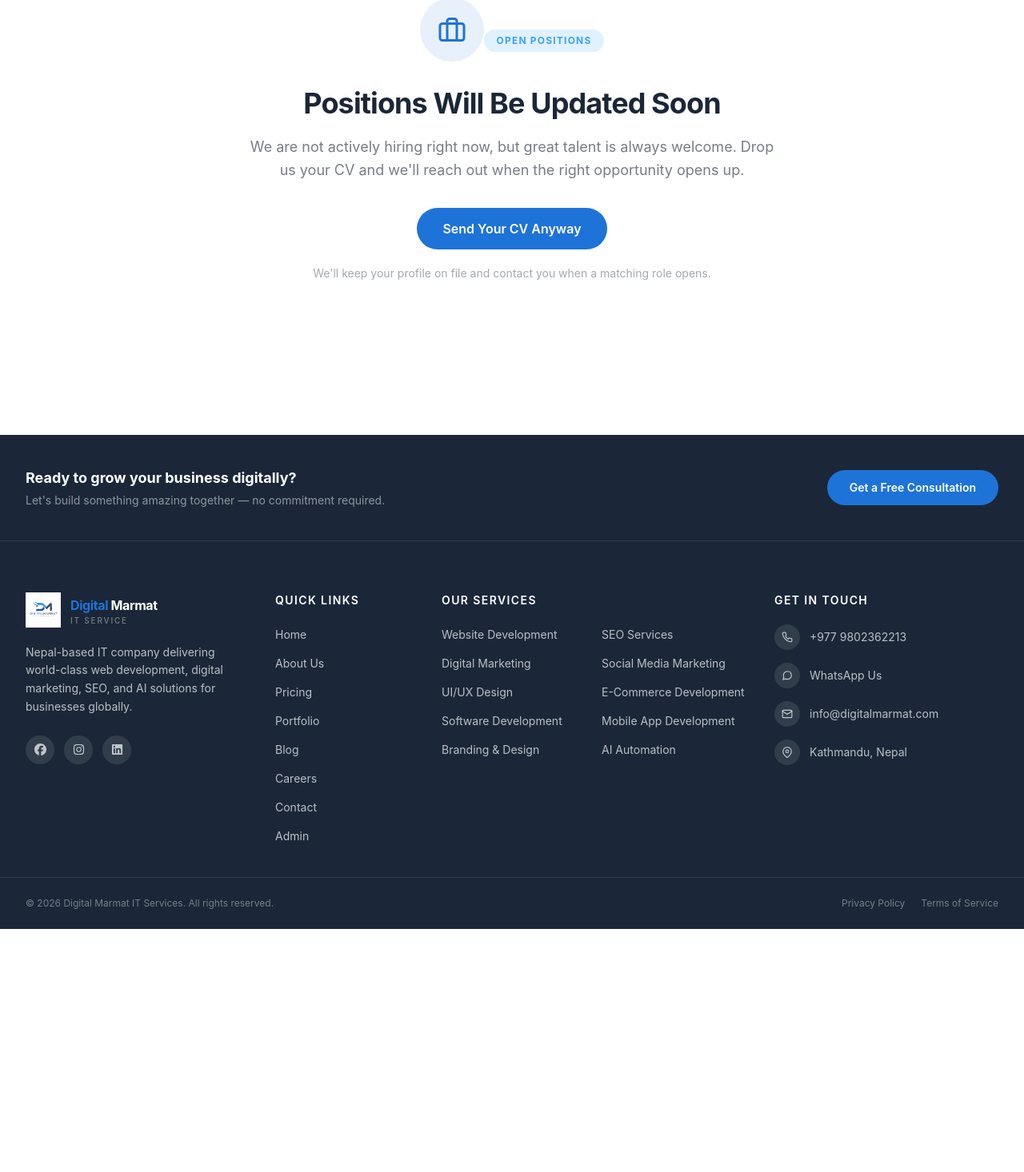
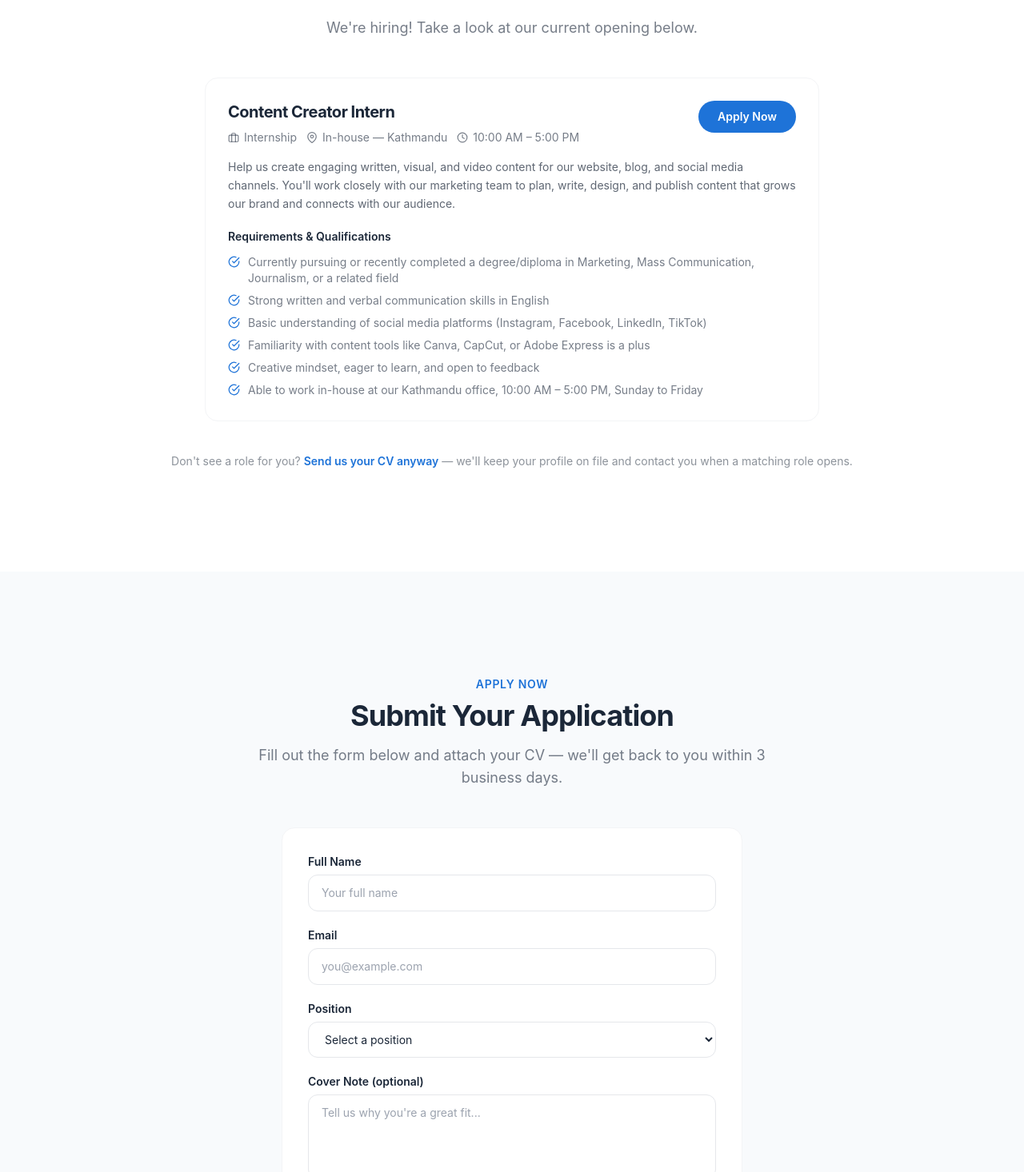
Before and after one commit to pawan7292/IT-Website, a Next.js app: page /careers in a window 1280 px wide. Shown: the part 2364-3830 px from the top of the page at 80% size. Before the commit the page ends 3526 px from the top, so only its background shows below. Built offline with nearby package versions, Linux system fonts and the light colour scheme.

Commit message:
Add Content Creator Intern position to careers page

```diff
--- a/app/(routes)/careers/page.tsx
+++ b/app/(routes)/careers/page.tsx
@@ -28,74 +28,20 @@ const services = [
 
 const positions = [
   {
-    title: 'Web Developer',
-    type: 'Full-time',
-    location: 'Kathmandu / Remote',
-    department: 'Development',
-    description: 'Build fast, responsive websites and web applications using modern technologies like Next.js, React, and Tailwind CSS.',
-  },
-  {
-    title: 'SEO Specialist',
-    type: 'Full-time',
-    location: 'Kathmandu / Remote',
-    department: 'SEO & Growth',
-    description: 'Drive organic growth through on-page, off-page, and technical SEO strategies. Experience with Google Search Console and analytics tools required.',
-  },
-  {
-    title: 'Digital Marketing Executive',
-    type: 'Full-time',
-    location: 'Kathmandu / Remote',
+    title: 'Content Creator Intern',
+    type: 'Internship',
+    location: 'In-house — Kathmandu',
+    hours: '10:00 AM – 5:00 PM',
     department: 'Marketing',
-    description: 'Plan and execute digital campaigns across multiple channels. Hands-on experience with Google Ads, Meta Ads, and email marketing is a plus.',
-  },
-  {
-    title: 'Social Media Manager',
-    type: 'Full-time',
-    location: 'Kathmandu / Remote',
-    department: 'Marketing',
-    description: 'Create engaging content, manage brand presence across social platforms, and grow our clients\' audiences with data-driven strategies.',
-  },
-  {
-    title: 'UI/UX Designer',
-    type: 'Full-time',
-    location: 'Kathmandu / Remote',
-    department: 'Design',
-    description: 'Design intuitive, user-centered interfaces using Figma. Strong portfolio showcasing web and mobile UI design is essential.',
-  },
-  {
-    title: 'E-Commerce Developer',
-    type: 'Full-time',
-    location: 'Kathmandu / Remote',
-    department: 'Development',
-    description: 'Build and optimize e-commerce platforms on Shopify, WooCommerce, or custom stacks. Experience with payment gateways and product management required.',
-  },
-  {
-    title: 'Software Developer',
-    type: 'Full-time',
-    location: 'Kathmandu / Remote',
-    department: 'Development',
-    description: 'Develop scalable backend systems and APIs. Proficiency in Node.js, Python, or similar technologies with strong database knowledge.',
-  },
-  {
-    title: 'Mobile App Developer',
-    type: 'Full-time',
-    location: 'Kathmandu / Remote',
-    department: 'Development',
-    description: 'Build cross-platform mobile applications using React Native or Flutter. Experience shipping apps to the App Store and Google Play is preferred.',
-  },
-  {
-    title: 'Brand & Graphic Designer',
-    type: 'Full-time',
-    location: 'Kathmandu / Remote',
-    department: 'Design',
-    description: 'Create compelling brand identities, logos, and marketing materials. Proficiency in Adobe Creative Suite and a strong portfolio are required.',
-  },
-  {
-    title: 'AI / Automation Engineer',
-    type: 'Full-time',
-    location: 'Kathmandu / Remote',
-    department: 'Technology',
-    description: 'Design and implement AI-powered workflows and automation solutions for clients. Experience with LLMs, APIs, and tools like Make or Zapier is a plus.',
+    description: 'Help us create engaging written, visual, and video content for our website, blog, and social media channels. You\'ll work closely with our marketing team to plan, write, design, and publish content that grows our brand and connects with our audience.',
+    requirements: [
+      'Currently pursuing or recently completed a degree/diploma in Marketing, Mass Communication, Journalism, or a related field',
+      'Strong written and verbal communication skills in English',
+      'Basic understanding of social media platforms (Instagram, Facebook, LinkedIn, TikTok)',
+      'Familiarity with content tools like Canva, CapCut, or Adobe Express is a plus',
+      'Creative mindset, eager to learn, and open to feedback',
+      'Able to work in-house at our Kathmandu office, 10:00 AM – 5:00 PM, Sunday to Friday',
+    ],
   },
 ]
 
@@ -237,35 +183,149 @@ export default function CareersPage() {
         </Container>
       </section>
 
-      {/* ── No Open Positions — Coming Soon ── */}
+      {/* ── Open Positions ── */}
       <section id="open-positions" className="section-padding bg-white">
         <Container>
+          <SectionHeader
+            badge="Open Positions"
+            title="Join Our Team"
+            description="We're hiring! Take a look at our current opening below."
+          />
+          <div className="max-w-3xl mx-auto space-y-6">
+            {positions.map((p, i) => (
+              <motion.div
+                key={p.title}
+                initial={{ opacity: 0, y: 24 }}
+                whileInView={{ opacity: 1, y: 0 }}
+                viewport={{ once: true }}
+                transition={{ duration: 0.5, delay: i * 0.1 }}
+                className="bg-white rounded-2xl p-7 border border-gray-100 hover:shadow-md transition-shadow"
+              >
+                <div className="flex flex-wrap items-start justify-between gap-4 mb-4">
+                  <div>
+                    <h3 className="text-xl font-bold text-navy mb-2">{p.title}</h3>
+                    <div className="flex flex-wrap gap-3 text-sm text-navy/60">
+                      <span className="inline-flex items-center gap-1.5"><FiBriefcase size={14} /> {p.type}</span>
+                      <span className="inline-flex items-center gap-1.5"><FiMapPin size={14} /> {p.location}</span>
+                      <span className="inline-flex items-center gap-1.5"><FiClock size={14} /> {p.hours}</span>
+                    </div>
+                  </div>
+                  <button
+                    onClick={() => handleApply(p.title)}
+                    className="shrink-0 bg-primary text-white px-6 py-2.5 rounded-full font-semibold text-sm hover:bg-primary/90 transition"
+                  >
+                    Apply Now
+                  </button>
+                </div>
+                <p className="text-navy/70 text-sm leading-relaxed mb-5">{p.description}</p>
+                <div>
+                  <p className="text-sm font-semibold text-navy mb-3">Requirements & Qualifications</p>
+                  <ul className="space-y-2">
+                    {p.requirements.map((r) => (
+                      <li key={r} className="flex items-start gap-2.5 text-sm text-navy/60">
+                        <FiCheckCircle className="text-primary shrink-0 mt-0.5" size={15} />
+                        <span>{r}</span>
+                      </li>
+                    ))}
+                  </ul>
+                </div>
+              </motion.div>
+            ))}
+          </div>
+          <p className="text-center text-navy/50 text-sm mt-10">
+            Don't see a role for you?{' '}
+            <a href="mailto:info@digitalmarmat.com?subject=Career Enquiry — Digital Marmat" className="text-primary font-semibold hover:underline">
+              Send us your CV anyway
+            </a>
+            {' '}— we'll keep your profile on file and contact you when a matching role opens.
+          </p>
+        </Container>
+      </section>
+
+      {/* ── Apply Form ── */}
+      <section id="apply-form" className="section-padding bg-light-bg">
+        <Container>
+          <SectionHeader
+            badge="Apply Now"
+            title="Submit Your Application"
+            description="Fill out the form below and attach your CV — we'll get back to you within 3 business days."
+          />
           <motion.div
-            initial={{ opacity: 0, y: 30 }}
+            initial={{ opacity: 0, y: 24 }}
             whileInView={{ opacity: 1, y: 0 }}
             viewport={{ once: true }}
-            transition={{ duration: 0.6 }}
-            className="max-w-2xl mx-auto text-center py-16"
+            transition={{ duration: 0.5 }}
+            className="max-w-xl mx-auto bg-white rounded-2xl p-8 border border-gray-100"
           >
-            <div className="inline-flex items-center justify-center w-20 h-20 rounded-full bg-primary/10 text-primary mb-8">
-              <FiBriefcase size={36} />
-            </div>
-            <span className="inline-block bg-secondary/15 text-secondary text-xs font-bold uppercase tracking-widest px-4 py-1.5 rounded-full mb-5">
-              Open Positions
-            </span>
-            <h2 className="text-navy font-bold mb-5">Positions Will Be Updated Soon</h2>
-            <p className="text-navy/60 text-lg leading-relaxed mb-8">
-              We are not actively hiring right now, but great talent is always welcome. Drop us your CV and we'll reach out when the right opportunity opens up.
-            </p>
-            <a
-              href="mailto:info@digitalmarmat.com?subject=Career Enquiry — Digital Marmat"
-              className="inline-flex items-center gap-2 bg-primary text-white px-8 py-3.5 rounded-full font-semibold hover:bg-primary/90 transition"
-            >
-              Send Your CV Anyway
-            </a>
-            <p className="mt-5 text-navy/40 text-sm">
-              We'll keep your profile on file and contact you when a matching role opens.
-            </p>
+            {submitted ? (
+              <div className="text-center py-10">
+                <div className="inline-flex items-center justify-center w-16 h-16 rounded-full bg-green-50 text-green-600 mb-5">
+                  <FiCheckCircle size={32} />
+                </div>
+                <h3 className="text-xl font-bold text-navy mb-2">Application Sent!</h3>
+                <p className="text-navy/60 text-sm">Thanks for applying — we'll review your application and get back to you soon.</p>
+              </div>
+            ) : (
+              <form onSubmit={handleSubmit} className="space-y-5">
+                <div>
+                  <label className="block text-sm font-semibold text-navy mb-1.5">Full Name</label>
+                  <input
+                    type="text" required value={form.name}
+                    onChange={(e) => setForm(f => ({ ...f, name: e.target.value }))}
+                    className="w-full px-4 py-3 rounded-xl border border-gray-200 focus:border-primary focus:ring-1 focus:ring-primary outline-none text-sm"
+                    placeholder="Your full name"
+                  />
+                </div>
+                <div>
+                  <label className="block text-sm font-semibold text-navy mb-1.5">Email</label>
+                  <input
+                    type="email" required value={form.email}
+                    onChange={(e) => setForm(f => ({ ...f, email: e.target.value }))}
+                    className="w-full px-4 py-3 rounded-xl border border-gray-200 focus:border-primary focus:ring-1 focus:ring-primary outline-none text-sm"
+                    placeholder="you@example.com"
+                  />
+                </div>
+                <div>
+                  <label className="block text-sm font-semibold text-navy mb-1.5">Position</label>
+                  <select
+                    required value={form.position}
+                    onChange={(e) => setForm(f => ({ ...f, position: e.target.value }))}
+                    className="w-full px-4 py-3 rounded-xl border border-gray-200 focus:border-primary focus:ring-1 focus:ring-primary outline-none text-sm bg-white"
+                  >
+                    <option value="">Select a position</option>
+                    {positions.map((p) => (
+                      <option key={p.title} value={p.title}>{p.title}</option>
+                    ))}
+                  </select>
+                </div>
+                <div>
+                  <label className="block text-sm font-semibold text-navy mb-1.5">Cover Note (optional)</label>
+                  <textarea
+                    rows={4} value={form.message}
+                    onChange={(e) => setForm(f => ({ ...f, message: e.target.value }))}
+                    className="w-full px-4 py-3 rounded-xl border border-gray-200 focus:border-primary focus:ring-1 focus:ring-primary outline-none text-sm resize-none"
+                    placeholder="Tell us why you're a great fit..."
+                  />
+                </div>
+                <div>
+                  <label className="block text-sm font-semibold text-navy mb-1.5">CV / Resume</label>
+                  <label className="flex items-center gap-3 px-4 py-3 rounded-xl border border-dashed border-gray-300 hover:border-primary cursor-pointer transition-colors text-sm text-navy/60">
+                    <FiUpload size={16} />
+                    {file ? file.name : 'Upload your CV (PDF, DOC)'}
+                    <input
+                      type="file" accept=".pdf,.doc,.docx" className="hidden"
+                      onChange={(e) => setFile(e.target.files?.[0] ?? null)}
+                    />
+                  </label>
+                </div>
+                <button
+                  type="submit" disabled={loading}
+                  className="w-full bg-primary text-white py-3.5 rounded-full font-semibold hover:bg-primary/90 transition disabled:opacity-60"
+                >
+                  {loading ? 'Submitting...' : 'Submit Application'}
+                </button>
+              </form>
+            )}
           </motion.div>
         </Container>
       </section>
```
